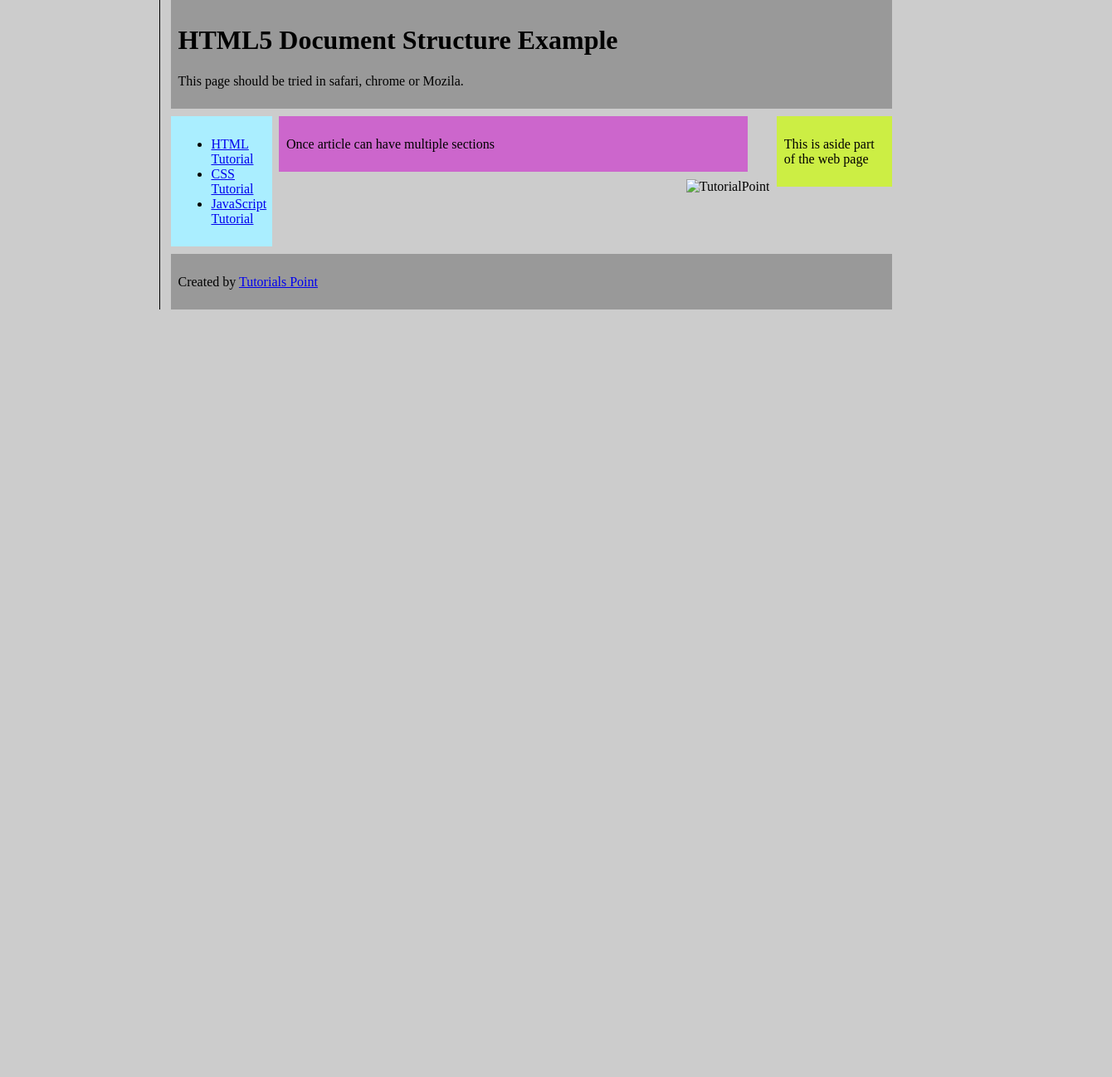
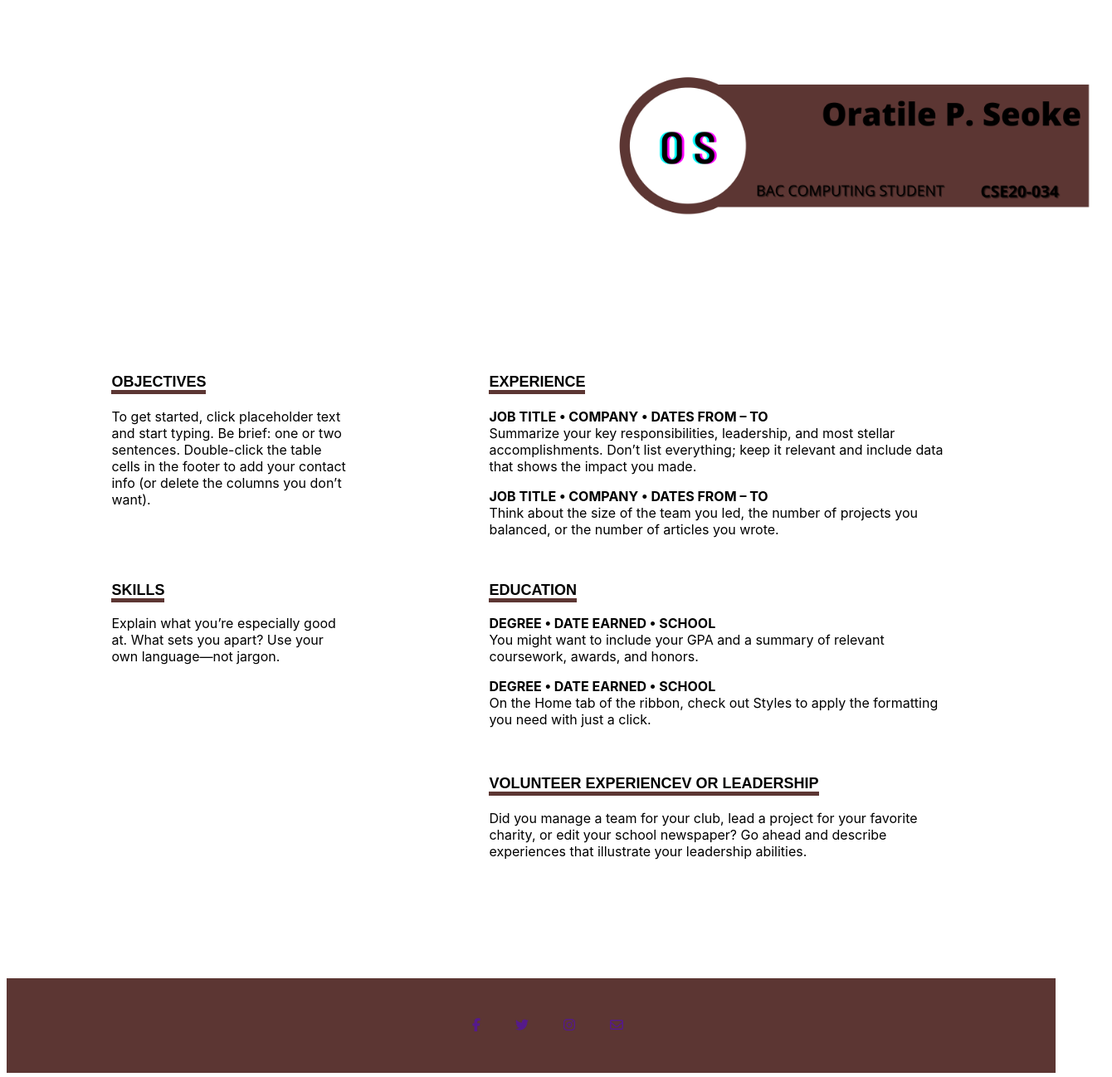
Before and after one commit to RatiSoaks/RESUMESEOKE, a plain HTML site: page index.html in a window 1280 px wide. Shown: the whole page at 83% size, 1340 px wide, since content can reach past the window. Before the commit the page ends 800 px from the top, so only its background shows below. Drawn offline with Linux system fonts and the light colour scheme; files whose address does not match are found by name.

Commit message:
cv resume

```diff
--- /dev/null
+++ b/SEOKETEMPLATE.css
@@ -0,0 +1,62 @@
+header#top{
+    width: 90%;
+    margin-top: 5%;
+    margin-left: 10%;
+}
+header#top section#objectives{
+    width: 25%;
+    float: left;
+}
+header#top section#experience{
+    width: 50%;
+    float: right;
+    margin-right: 10%;
+}
+article{
+    width: 90%;
+    margin-left: 10%
+}
+article section#skills, section#education{
+    margin-top: 1.5%;
+}
+article section#skills{
+    width: 25%;
+    float: left;
+    clear:both;
+}
+article section#education{
+    width: 50%;
+    float: right;
+    margin-right: 10%;
+}
+footer#bottom{
+    width: 90%;
+    margin-left: 10%;
+}
+footer#bottom section#volunteer{
+    width: 50%;
+    float: right;
+    margin-top: 1.5%;
+    margin-left: 40%;
+}
+nav{
+    background-color: #5c3633;
+    padding-top: 20px;
+    padding-bottom: 20px;
+}
+ul{
+    display: flex;
+    justify-content: center;
+}
+ul li{
+    display: inline-block;
+    padding: 12px 16px;
+    margin: 0 5px;
+    cursor: pointer;
+    color: white;
+}
+footer{
+    display:flex;
+    flex-direction: column;
+    margin-top: 10%;
+}
--- a/index.html
+++ b/index.html
@@ -1,144 +1,97 @@
 <!DOCTYPE html>
+<html>
+
+    <head>
+        <title>cse20-034</title>
+        <meta charset="utf-8">
+        <meta name="author" content="Oratile Seoke">
+        <link rel="stylesheet" href="SEOKETEMPLATE.css">
+        <style type="text/css">
+            .style-h1{
+                font-family:Arial, Helvetica, sans-serif;
+                font-size:large;
+                border-bottom: 5px solid #5c3633;
+                border-bottom-width: 25%;
+            }
+            .style-h2{
+                font-family:Arial, Helvetica, sans-serif;
+                font-size:large;
+                border-bottom: 5px solid #5c3633;
+                border-bottom-width: 50%;
+            }
+            .style-h3{
+                font-family:-apple-system, BlinkMacSystemFont, 'Segoe UI', Roboto, Oxygen, Ubuntu, Cantarell, 'Open Sans', 'Helvetica Neue', sans-serif;
+                font-size:medium;
+
+            }
+            header{margin-left: 50%;}
 
 
-
-<html>
-
-
-
-   <head>
-
-      <meta charset="utf-8">
-
-      <title>...</title>
-
-      <style>
-        body{
-        background: #ccc;
-        margin: 0 15%;
-        border-left: thin solid;
-        padding: 0 1%;
-        }
-        header, nav, article, aside, footer{
-        padding: 1%;
-        }
-        nav, article, aside{
-        margin: 1% 0;
-        }
-        header{
-        background: #999;
-        }
-        nav{
-        width: 12%;
-        background: #aef;
-        float: left;
-        }
-        nav ul li{
-        }
-        article{
-        width: 63%;
-        background: #c6c;
-        float: left;
-        margin-left: 1%;
-        }
-        article img{
-        width: 100px;
-        height: 100px;
-        float: left;
-        margin-right: 10px;
-        border: solid thin #fff;
-        border-radius: 5px;
-        box-shadow: 1px 1px 5px;
-        }
-        aside{
-        background: #ce4;
-        width: 14%;
-        float: right;
-        margin-left: 1%;
-        }
-        footer{
-        background: #999;
-        clear: both;
-        }
-        .border-shadow{
-        border: solid thin #fff;
-        box-shadow: 1px 2px 10px;
-        }
         </style>
     </head>
+    <header>
+        <img alt="logo" height="auto" src="C:\Users\cse20-034\Downloads\SEMESTER 2 YEAR 1\WMD\gitbash\P.SEOKE.png" width="700" />
+    </header>
+    <body>
+        <div id="container">
+            <header id="top">
+                <section id="objectives">
+                    <h1><span class="style-h1">OBJECTIVES</span></h1>
+                    <p><span class="style-h3">
+                        To get started, click placeholder text and start typing. Be brief: one or two sentences.
+                        Double-click the table cells in the footer to add your contact info (or delete the columns you don’t want).
+                    </span>
+                    </p>
+                </section>
+                <section id="experience">
+                    <h1><span class="style-h2">EXPERIENCE</span></h1>
+                    <p><span class="style-h3">
+                        <b>JOB TITLE • COMPANY • DATES FROM – TO</b> <br>Summarize your key responsibilities, leadership, and most stellar accomplishments.
+                           Don’t list everything; keep it relevant and include data that shows the impact you made.</br>
+                    <p><span class="style-h3"><b>JOB TITLE • COMPANY • DATES FROM – TO</b><br>Think about the size of the team you led, the number of projects you balanced, or the number of articles you wrote.</br></span></p>
+                    </span>
+                    </p>
+                </section>
+            </header>
+            <article>
+                <section id="skills">
+                    <h1><span class="style-h1">SKILLS</span></h1>
+                    <p><span class="style-h3">
+                        Explain what you’re especially good at. What sets you apart? Use your own language—not jargon.
+                    </span>
+                    </p>
+                </section>
+                <section id="education">
+                    <h1><span class="style-h2">EDUCATION</span></h1>
+                    <p><span class="style-h3">
+                        <b>DEGREE • DATE EARNED • SCHOOL</b><br>You might want to include your GPA and a summary of relevant coursework, awards, and honors.</br>
+                    <p><span class="style-h3"><b>DEGREE • DATE EARNED • SCHOOL</b><br>On the Home tab of the ribbon, check out Styles to apply the formatting you need with just a click.</br></span></p>
 
-
-
-   <body>
-
-
-
-      <header role="banner">
-
-         <h1>HTML5 Document Structure Example</h1>
-
-         <p>This page should be tried in safari, chrome or Mozila.</p>
-
-      </header>
-
-
-
+                    </span>
+                    </p>
+                </section>
+            </article>
+            <footer id="bottom">
+                <section id="volunteer">
+                    <h1><span class="style-h2">VOLUNTEER EXPERIENCEV OR LEADERSHIP</span></h1>
+                    <p><span class="style-h3">
+                        Did you manage a team for your club, lead a project for your favorite charity, or edit your school newspaper?
+                        Go ahead and describe experiences that illustrate your leadership abilities.
+                    </span>
+                    </p>
+                </section>
+            </footer>
+        </div>
+    </body>
+    <footer>
         <nav>
-
-
-
             <ul>
-
-            <li><a href="#">HTML Tutorial</a></li>
-
-            <li><a href="#">CSS Tutorial</a></li>
-
-            <li><a href="#">JavaScript Tutorial</a></li>
-
+                <li><a href=""><i class="fab fa-facebook-f"></i></a></li>
+                <li><a href=""><i class="fab fa-twitter"></i></a></li>
+                <li><a href=""><i class="fab fa-instagram"></i></a></li>
+                <li> <a href=""> <i class="far fa-envelope"></i></a></li>
             </ul>
-
-
-
         </nav>
-
-
-
-      <article>
-
-         <section>
-
-            <p>Once article can have multiple sections</p>
-
-         </section>
-
-      </article>
-
-
-
-      <aside>
-
-         <p>This is aside part of the web page</p>
-
-      </aside>
-
-
-
-      <figure align="right">
-
-        <img src="/html5/images/logo.png" alt="TutorialPoint" width="200" height="100">
-
-      </figure>
-
-
-
-      <footer>
-
-         <p>Created by <a href="#">Tutorials Point</a></p>
-
+        <script src="https://kit.fontawesome.com/6faae28886.js" crossorigin="anonymous"></script>
     </footer>
-
-
-
-   </body>
-
 </html>
```
Also changed, not shown: P.SEOKE.png (added). Lines whose indentation alone changed are shown as unchanged.
